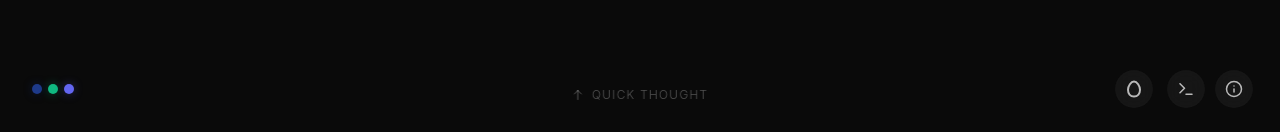
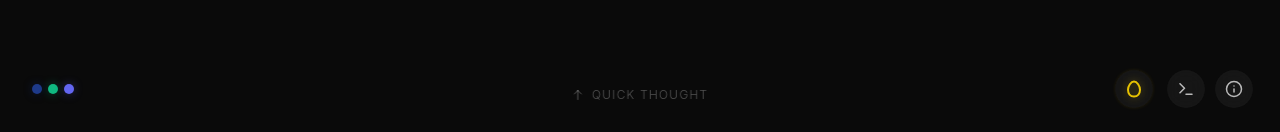
Before and after one commit to smavromatis/smavromatis.github.io, a React (Vite) app: page / in a window 1280 px wide. Shown: the part 665-797 px from the top of the page. Built offline with nearby package versions, Linux system fonts and the light colour scheme.

Commit message:
feat: add golden pulse animation and persistent state to DucklingButton for first-time users

```diff
--- a/src/components/DucklingButton.jsx
+++ b/src/components/DucklingButton.jsx
@@ -312,6 +312,9 @@ export default function DucklingButton({ isMobile, activeTab }) {
     const [multiplier, setMultiplier] = useState(1);
     const [lastClickTime, setLastClickTime] = useState(0);
     const [isFadingOut, setIsFadingOut] = useState(false);
+    const [hasOpenedEggs, setHasOpenedEggs] = useState(() => {
+        return localStorage.getItem('hasOpenedEggs') === 'true'
+    });
     const [fps, setFps] = useState(0);
 
     const isStressTest = ducklings.length > 10;
@@ -377,6 +380,11 @@ export default function DucklingButton({ isMobile, activeTab }) {
         }
         setLastClickTime(now);
 
+        if (!hasOpenedEggs) {
+            setHasOpenedEggs(true);
+            localStorage.setItem('hasOpenedEggs', 'true');
+        }
+
         const newEntities = [];
         let currentId = ducklingIdCounter + 1;
 
@@ -406,6 +414,21 @@ export default function DucklingButton({ isMobile, activeTab }) {
                     body.stress-test-mode #main-app-content > *:not(.duckling-keep) {
                         opacity: 0 !important;
                         pointer-events: none !important;
+                    }
+
+                    @keyframes goldenPulse {
+                        0% {
+                            box-shadow: 0 0 0px rgba(255, 215, 0, 0);
+                            border-color: rgba(255, 215, 0, 0.1);
+                        }
+                        50% {
+                            box-shadow: 0 0 15px rgba(255, 215, 0, 0.4), inset 0 0 5px rgba(255, 215, 0, 0.2);
+                            border-color: rgba(255, 215, 0, 0.5);
+                        }
+                        100% {
+                            box-shadow: 0 0 0px rgba(255, 215, 0, 0);
+                            border-color: rgba(255, 215, 0, 0.1);
+                        }
                     }
                 `}
             </style>
@@ -544,7 +567,10 @@ export default function DucklingButton({ isMobile, activeTab }) {
                                 : 'rgba(255, 255, 255, 0.05)',
                             boxShadow: isHovered
                                 ? '0 0 20px rgba(255, 165, 0, 0.5), 0 0 40px rgba(255, 165, 0, 0.3), inset 0 0 10px rgba(255, 165, 0, 0.2)'
-                                : 'none'
+                                : !hasOpenedEggs
+                                    ? '0 0 12px rgba(255, 215, 0, 0.3)'
+                                    : 'none',
+                            animation: !hasOpenedEggs && !isHovered ? 'goldenPulse 3s infinite ease-in-out' : 'none'
                         }}
                     >
                         <svg
@@ -557,11 +583,11 @@ export default function DucklingButton({ isMobile, activeTab }) {
                             strokeLinejoin="round"
                             className="transition-all duration-500"
                             style={{
-                                opacity: isHovered ? 1 : 0.7,
-                                stroke: isHovered ? '#FFA500' : 'white',
+                                opacity: isHovered ? 1 : (!hasOpenedEggs ? 0.9 : 0.7),
+                                stroke: isHovered ? '#FFA500' : (!hasOpenedEggs ? '#FFD700' : 'white'),
                                 filter: isHovered
                                     ? 'drop-shadow(0 0 6px rgba(255, 165, 0, 0.8))'
-                                    : 'none'
+                                    : (!hasOpenedEggs ? 'drop-shadow(0 0 4px rgba(255, 215, 0, 0.4))' : 'none')
                             }}
                         >
                             <path d="M12 22c5 0 8-4 8-9s-4-11-8-11-8 6-8 11 3 9 8 9z" vectorEffect="non-scaling-stroke"></path>
```
